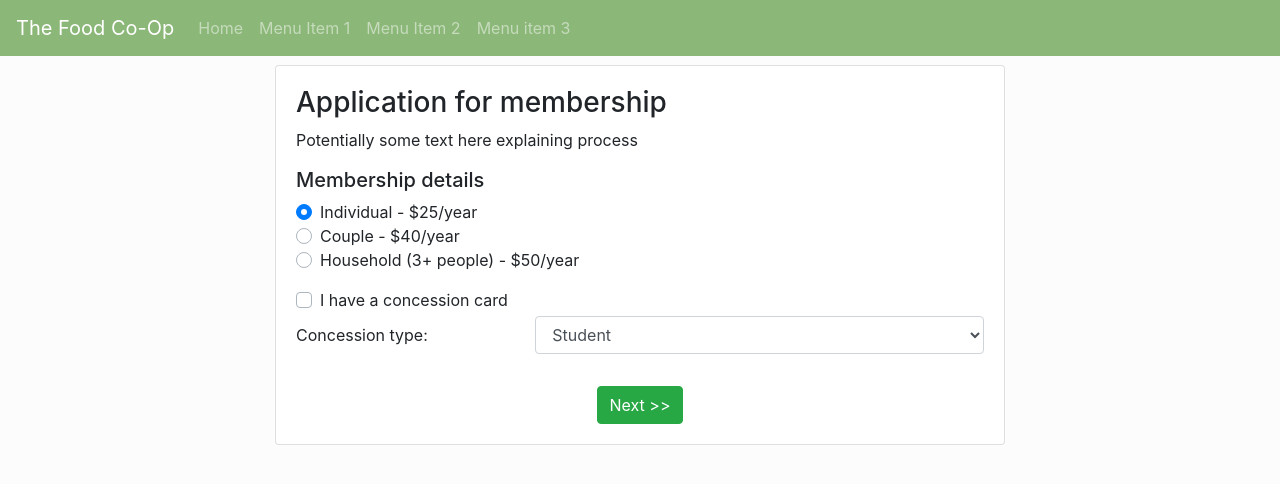
After one commit to nicholas-russell/fco-database, a Django app: page /membership/new/ in a window 1280 px wide. The commit adds this page. Shown: the top 484 px of the page. Run offline with Django 3.2, Linux system fonts and the light colour scheme; the visitor is signed in with stand-in values (Sample User, id 1); some libraries are stand-ins or nearby versions.

Commit message:
Separated views for membership and members

```diff
--- a/fco_database/urls.py
+++ b/fco_database/urls.py
@@ -1,27 +1,13 @@
-"""fco_database URL Configuration
-
-The `urlpatterns` list routes URLs to views. For more information please see:
-    https://docs.djangoproject.com/en/3.0/topics/http/urls/
-Examples:
-Function views
-    1. Add an import:  from my_app import views
-    2. Add a URL to urlpatterns:  path('', views.home, name='home')
-Class-based views
-    1. Add an import:  from other_app.views import Home
-    2. Add a URL to urlpatterns:  path('', Home.as_view(), name='home')
-Including another URLconf
-    1. Import the include() function: from django.urls import include, path
-    2. Add a URL to urlpatterns:  path('blog/', include('blog.urls'))
-"""
 from django.conf.urls import url
 from django.contrib import admin
 from django.urls import path, include
 from members import views as members_views
 
-
 urlpatterns = [
     path('admin/', admin.site.urls),
     url('', include('allauth.urls')),
-    path('', members_views.index),
-    path('member/new/', members_views.NewMember.as_view(), name='new_member')
+    path('', members_views.index, name='member_index'),
+    path('membership/new/', members_views.NewMembership.as_view(), name='new_membership'),
+    path('membership/new/<str:membership_type>/', members_views.NewMembershipDetails.as_view(),
+         name="new_membership_details")
 ]
--- a/members/admin.py
+++ b/members/admin.py
@@ -10,9 +10,11 @@ admin.site.index_title = "Membership administration"
 class MemberAdmin(admin.ModelAdmin):
     list_display = ("membership", "first_name", "last_name", "email", "phone_number")
 
+
 @admin.register(models.Membership)
 class MembershipAdmin(admin.ModelAdmin):
     list_display = ("user", "membership_type", "concession", "membership_expiry", "working_expiry", "paid")
+
 
 @admin.register(models.Shift)
 class ShiftAdmin(admin.ModelAdmin):
--- a/members/views.py
+++ b/members/views.py
@@ -9,39 +9,50 @@ from django.contrib.auth.mixins import LoginRequiredMixin
 @login_required
 def index(request):
     try:
-        member = models.Member.objects.get(user=request.user)
-    except models.Member.DoesNotExist:
-        member = None
+        membership = models.Membership.objects.get(user=request.user)
+    except models.Membership.DoesNotExist:
+        membership = None
 
-    if member is None:
-        return redirect('new_member')
+    if membership is None:
+        return redirect('new_membership')
     else:
         context = {
-            'user_email': member.user.email,
-            'membership_type': member.get_membership_type_display(),
-            'membership_expiry': member.membership_expiry,
-            'working_expiry': member.working_expiry,
-            'concession': member.concession,
-            'paid': member.paid
+            'membership_type': membership.get_membership_type_display(),
+            'membership_expiry': membership.membership_expiry,
+            'working_expiry': membership.working_expiry,
+            'concession': membership.concession,
+            'paid': membership.paid
         }
-        return render(request, "member/member_index.html", {'member': context})
+        return render(request, "member/member_index.html", {'membership': context})
 
 
-class NewMember(LoginRequiredMixin, generic.View):
-    def get(self, request):
+class NewMembershipDetails(LoginRequiredMixin, generic.View):
+    def get(self, request, membership_type):
         volunteer_options = models.VolunteerOption.objects.all()
         data = {
             'volunteer_options': volunteer_options
         }
-        return render(request, "member/new_member.html", data)
+        return response.HttpResponse(membership_type)
 
-    def post(self, request):
+    def post(self, request, membership_type):
         post_data = request.POST
         html = ""
-        print(post_data.getlist('volunteer_preferences[]'))
+        html += "Membership type: " + membership_type
         for key, value in list(post_data.items()):
             if key == "volunteer_preferences[]":
                 html += "<p><strong>" + key + ":</strong> " + ', '.join(post_data.getlist(key)) + "</p>"
             else:
                 html += "<p><strong>" + key + ":</strong> " + value + "</p>"
         return response.HttpResponse(html)
+
+
+class NewMembership(LoginRequiredMixin, generic.View):
+    def get(self, request):
+        return render(request, "member/new_membership.html")
+
+    def post(self, request):
+        post_data = request.POST
+        html = ""
+        for key, value in list(post_data.items()):
+            html += "<p><strong>" + key + ":</strong> " + value + "</p>"
+        return response.HttpResponse(html)
--- /dev/null
+++ b/templates/member/new_membership.html
@@ -0,0 +1,112 @@
+{% extends 'includes/base.html' %}
+
+{% load i18n %}
+{% load static %}
+{% load widget_tweaks %}
+
+{% block head_title %}{% trans "New Member" %}{% endblock %}
+{% block meta %}
+    <link rel="stylesheet" href="{% static "css/selectize.bootstrap4.css" %}" type="text/css"/>
+
+{% endblock %}
+{% block content %}
+    <div class="row">
+        <div class="col-lg-8 offset-lg-2">
+            <div class="card">
+                <div class="card-body">
+                    <div class="row">
+                        <div class="col">
+                            <h3>Application for membership</h3>
+                            <p>Potentially some text here explaining process</p>
+                            <form method="POST" action="{% url 'new_membership' %}">
+                                {% csrf_token %}
+                                <div class="row">
+                                    <div class="col">
+                                        <h5>Membership details</h5>
+                                        <div class="custom-control custom-radio">
+                                            <input type="radio" id="membership_type_radio1" name="membership_type"
+                                                   class="custom-control-input" value="i" checked="checked">
+                                            <label class="custom-control-label" for="membership_type_radio1">Individual
+                                                -
+                                                $25/year</label>
+                                        </div>
+                                        <div class="custom-control custom-radio">
+                                            <input type="radio" id="membership_type_radio2" name="membership_type"
+                                                   class="custom-control-input" value="c">
+                                            <label class="custom-control-label" for="membership_type_radio2">Couple -
+                                                $40/year</label>
+                                        </div>
+                                        <div class="custom-control custom-radio">
+                                            <input type="radio" id="membership_type_radio3" name="membership_type"
+                                                   class="custom-control-input" value="h">
+                                            <label class="custom-control-label" for="membership_type_radio3">Household
+                                                (3+
+                                                people) - $50/year</label>
+                                        </div>
+                                    </div>
+                                </div>
+                                <div class="row mt-3">
+                                    <div class="col">
+                                    <div class="custom-control custom-checkbox">
+                                        <input type="checkbox" class="custom-control-input" name="concession" id="concession">
+                                        <label class="custom-control-label" for="concession">I have a concession
+                                            card</label>
+                                    </div>
+                                    <div class="form-group row mt-1">
+                                        <label class="col-form-label col-sm-4" for="concession_type">Concession
+                                            type:</label>
+                                        <div class="col-sm-8">
+                                            <select class="form-control" name="concession_type"
+                                                    id="concession_type">
+                                                <option>Student</option>
+                                                <option>Pension</option>
+                                                <option>Healthcare</option>
+                                                <option>Other</option>
+                                            </select>
+                                        </div>
+                                    </div>
+                                </div>
+                        </div>
+                        <div class="row mt-3">
+                            <div class="col d-flex justify-content-center">
+                                <button class="btn btn-success" type="submit">Next >></button>
+                            </div>
+                        </div>
+                        </form>
+                    </div>
+                </div>
+            </div>
+        </div>
+    </div>
+    </div>
+{% endblock %}
+
+{% block extra_body %}
+    <script src="{% static "js/selectize.min.js" %}"></script>
+    <script>
+        $('#volunteer_preferences').selectize();
+        {% comment %}var suburb_selectize = $('#suburb').selectize({
+            maxItems: 1,
+            closeAfterSelect: true,
+        });
+        $('#post_code').on('input', (e) => {
+            suburb_selectize[0].selectize.clearOptions();
+            suburb_selectize[0].selectize.clear(true);
+            let post_code = $(e.target).val();
+            if (post_code.length === 4 && post_code?.match(/[0-9]{4}/g)) {
+                console.log(post_code)
+                $.ajax({
+                    url: "http://v0.postcodeapi.com.au/suburbs/" + post_code + ".json",
+                    accepts: "application/json",
+                    type: "GET",
+                    beforeSend: function() {
+                        console.log("sending")
+                    },
+                    success: function(res) {
+                        console.log(res);
+                    }
+                });
+            }
+        });{% endcomment %}
+    </script>
+{% endblock %}
```
Also changed, not shown: templates/member/member_index.html (+4 -5 lines), templates/member/new_member.html (+1 -48 lines).
